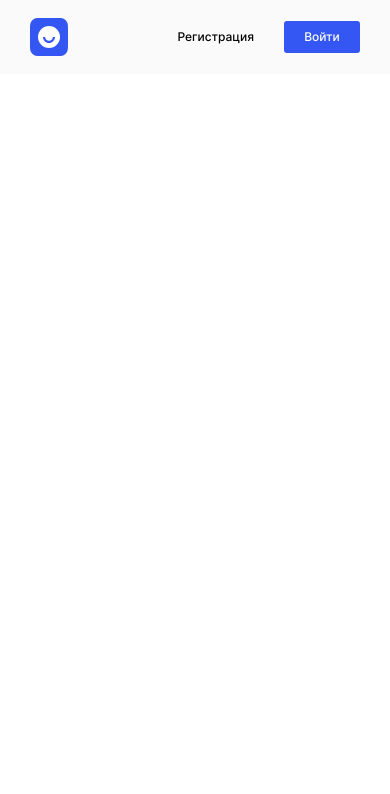
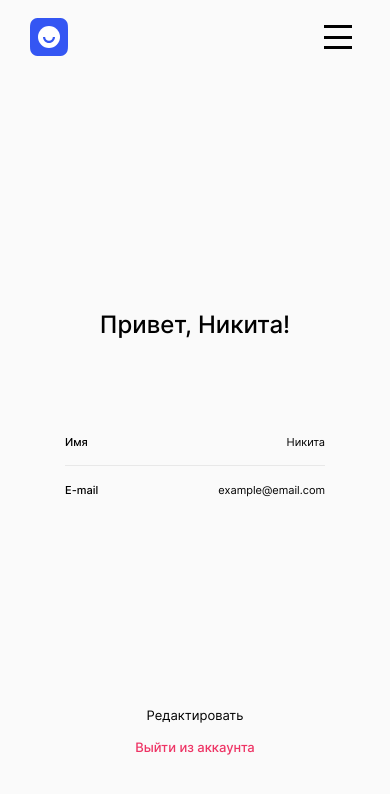
Before and after one commit to OrtiesPN/movies-explorer-frontend_OLD, a React (Create React App) app in the folder movies-explorer/: page /profile in a window 390 px wide. Shown: the top 794 px of the page. Built offline with nearby package versions, Linux system fonts and the light colour scheme.

Commit message:
dev/ feat: do Profile & fix Burger

```diff
--- a/movies-explorer/src/components/App/App.js
+++ b/movies-explorer/src/components/App/App.js
@@ -13,10 +13,12 @@ import AboutProject from '../AboutProject/AboutProject';
 import Techs from '../Techs/Techs';
 import Portfolio from '../Portfolio/Portfolio';
 import Footer from '../Footer/Footer';
+import NotFound from '../NotFound/NotFound';
+import Profile from '../Profile/Profile';
 
 function App() {
-  const [currentUser, setCurrentUser] = useState({});
-  const [loggedIn, setLoggedIn] = useState(false);
+  const [currentUser, setCurrentUser] = useState({name: "Никита", email: "example@email.com"});
+  const [loggedIn, setLoggedIn] = useState(true);
 
   const [isBurgerClicked, setIsBurgerClicked] = useState(false);
 
@@ -68,13 +70,23 @@ function App() {
           <Route
             path="/profile"
             element={
+              <>
               <Header
                 isLoggedIn={loggedIn}
                 isBurgerClicked={isBurgerClicked}
                 onClickBurger={handleBurgerMenuClick}
               />
+              <Profile
+                isLoggedIn={loggedIn}
+                user={currentUser}
+              />
+              </>
             }/>
-          <Route path="*" element={<Navigate to="/" replace />} />
+            <Route
+            path="/404"
+            element={<NotFound />}
+            />
+          <Route path="*" element={<Navigate to="/404" replace />} />
         </Routes>
       </div>
     </div>
--- a/movies-explorer/src/components/Button/Button.css
+++ b/movies-explorer/src/components/Button/Button.css
@@ -18,6 +18,31 @@
 
 .button:hover {
     opacity: 0.8;
+}
+
+.button_type_edit {
+    width: fit-content;
+    color: #000;
+    background: none;
+    border-radius: 0;
+    text-align: center;
+    font-size: 13px;
+    font-style: normal;
+    font-weight: 400;
+    line-height: normal;
+}
+
+.button_type_signout {
+    margin-bottom: 70px;
+    width: fit-content;
+    color: #EE3465;
+    background: none;
+    border-radius: 0;
+    text-align: center;
+    font-size: 13px;
+    font-style: normal;
+    font-weight: 500;
+    line-height: normal;
 }
 
 .button_type_header-signin{
@@ -46,6 +71,7 @@
 .button_type_burger {
     width: 44px;
     height: 44px;
+    padding: 3px 8px;
     background: none;
     display: flex;
     flex-direction: column;
@@ -55,7 +81,7 @@
 }
 
 .button__bar_burger {
-    width: 28px;
+    width: 100%;
     height: 3px;
     flex-shrink: 0;
     background-color: #000;
@@ -78,7 +104,7 @@
 
 .button__bar_burger_clicked:nth-child(1) {
     rotate: 45deg;
-    translate: 0 .75em;
+    translate: 0 .68em;
     transition: ease .4s;
 }
 
@@ -89,7 +115,7 @@
 
 .button__bar_burger_clicked:nth-child(3) {
     rotate: -45deg;
-    translate: 0 -.75em;
+    translate: 0 -.68em;
     transition: ease .4s;
 }
 
@@ -106,4 +132,29 @@
         height: 26px;
         font-size: 10px;
     }
+
+    .button_type_edit{
+        font-size: 12px;
+    }
+
+    .button_type_signout{
+        font-size: 12px;
+    }
+
+    .button_type_burger {
+        position: fixed;
+        top: 7px;
+        right: 9px;
+        width: 40px;
+        height: 43px;
+        padding: 5px 9px;
+    }
+
+    .button__bar_burger_clicked:nth-child(1) {
+        translate: 0 .57em;
+    }
+
+    .button__bar_burger_clicked:nth-child(3) {
+        translate: 0 -.57em;
+    }
 }
--- a/movies-explorer/src/components/Button/Button.js
+++ b/movies-explorer/src/components/Button/Button.js
@@ -1,7 +1,7 @@
 import "./Button.css";
 import userLogo from "../../images/icon__COLOR_icon-main.svg"
 
-export default function Button ({type, isBurgerClicked, onClickBurger}) {
+export default function Button ({type, isBurgerClicked, onClickBurger, titleButton, isValid}) {
     return {
         signinHeader: (
             <button
@@ -33,6 +33,35 @@ export default function Button ({type, isBurgerClicked, onClickBurger}) {
                 <div className={`button__bar_burger ${isBurgerClicked ? "button__bar_burger_clicked" : ""}`}></div>
                 <div className={`button__bar_burger ${isBurgerClicked ? "button__bar_burger_clicked" : ""}`}></div>
             </button>
+        ),
+        logreg: (
+            <button
+                className={`button button_type_login-register ${
+                    !isValid && "button_type_login-register_disabled"}
+                  `}
+                type="submit"
+                aria-labelledby={titleButton}
+            >
+                {titleButton}
+            </button>
+        ),
+        editUser: (
+            <button
+                className="button button_type_edit"
+                type="submit"
+                aria-labelledby={titleButton}
+            >
+                {titleButton}
+            </button>
+        ),
+        signout: (
+            <button
+                className="button button_type_signout"
+                type="button"
+                aria-labelledby={titleButton}
+            >
+                {titleButton}
+            </button>
         )
     }[type];
 }
--- /dev/null
+++ b/movies-explorer/src/components/Form/Form.css
@@ -0,0 +1,32 @@
+.form {
+    margin: 74px 0 16px;
+    width: calc(54vw);
+    min-width: 410px;
+    max-width: 410px;
+    display: flex;
+    flex-direction: column;
+    align-items: center;
+}
+
+.form__title {
+    margin: 0;
+    color: #000;
+    text-align: center;
+    font-size: 24px;
+    font-style: normal;
+    font-weight: 500;
+    line-height: normal;
+}
+
+@media screen and (max-width: 768px) {
+    .form {
+        margin-top: 236px;
+        min-width: 260px;
+    }
+}
+
+@media screen and (max-width: 320px){
+    .form {
+        margin-top: 70px;
+    }
+}
--- /dev/null
+++ b/movies-explorer/src/components/Form/Form.js
@@ -0,0 +1,20 @@
+import "./Form.css";
+import Button from "../Button/Button";
+
+export default function Form({
+  type,
+  name,
+  title,
+  titleButton,
+  isValid = true,
+  onSubmit,
+  children,
+}) {
+  return (
+    <form className={`form form__${type}`} id={`${name}-form`} onSubmit={onSubmit}>
+        <h2 className="form__title">{title}</h2>
+        {children}
+        <Button type={type} titleButton={titleButton} isValid={isValid} />
+      </form>
+  )
+}
--- /dev/null
+++ b/movies-explorer/src/components/Input/Input.css
@@ -0,0 +1,55 @@
+.input {
+    text-align: end;
+    padding: 0;
+    border: none;
+    background-color: inherit;
+    font-weight: 400;
+    line-height: 14px;
+}
+
+.input__label_edit-user {
+    margin-top: 17px;
+    display: flex;
+    justify-content: space-between;
+    width: 100%;
+    color: #000;
+    font-size: 11px;
+    font-style: normal;
+    font-weight: 500;
+    line-height: normal;
+
+}
+
+.input__label_edit-user:first-of-type {
+    margin-top: 123px;
+    padding-bottom: 16px;
+    border-bottom: 1px solid #E8E8E8;
+}
+
+.input__label_edit-user:last-of-type {
+    margin-bottom: 220px;
+}
+
+.input__type_edit-user {
+
+}
+
+@media screen and (max-width: 768px) {
+   .input__label_edit-user:first-of-type {
+        margin-top: 96px;
+    }
+
+    .input__label_edit-user:last-of-type {
+        margin-bottom: 210px;
+    }
+}
+
+@media screen and (max-width: 320px) {
+    .input__label_edit-user:first-of-type {
+         margin-top: 80px;
+     }
+
+     .input__label_edit-user:last-of-type {
+         margin-bottom: 379px;
+     }
+ }
--- /dev/null
+++ b/movies-explorer/src/components/Input/Input.js
@@ -0,0 +1,35 @@
+import './Input.css';
+
+export default function Input ({type, inputLabel, values}) {
+    return {
+        logreg: (
+            <label>
+                <input>
+                </input>
+                <span>
+                    Ошибка
+                </span>
+            </label>
+        ),
+        editUser: (
+            <label className='input__label_edit-user'>
+                {inputLabel}
+                <input
+                    className='input inpunt_type_edit-user'
+                    name={inputLabel === "Имя" ? "user_name" : inputLabel === "E-mail" ? "user-email" : "user-password" }
+                    type={inputLabel === "Имя" ? "text" : inputLabel === "E-mail" ? "email" : "password" }
+                    placeholder={inputLabel === "Имя" ? "Имя" : inputLabel === "E-mail" ? "E-mail" : "Пароль" }
+                    required
+                    value={values}
+                    readOnly
+                >
+                </input>
+            </label>
+        ),
+        search: (
+            <label>
+                <input>
+                </input>
+            </label>
+        ),}[type]
+}
--- a/movies-explorer/src/components/Navigation/Navigation.css
+++ b/movies-explorer/src/components/Navigation/Navigation.css
@@ -90,7 +90,7 @@
 }
 
 .navigation__link_mobile {
-    font-size: 22px;
+    font-size: 18px;
     font-weight: 500;
     line-height: normal;
 }
@@ -112,10 +112,6 @@
     .navigation__list_user_mobile {
         width: 100%;
     }
-
-    .navigation__link_mobile {
-        font-size: 18px;
-    }
 }
 
 @media screen and (max-width: 320px) {
@@ -126,4 +122,16 @@
     .navigation__link_guest {
         font-size: 10px;
     }
+
+    .navigation__item_mobile:first-child {
+        margin-top: 145px;
+    }
+
+    .navigation__item_mobile:last-child {
+        margin-top: 419px;
+    }
+
+    .navigation__list_user_mobile {
+        gap: 25px;
+    }
 }
--- /dev/null
+++ b/movies-explorer/src/components/NotFound/NotFound.css
@@ -0,0 +1,65 @@
+.notfound {
+    /* background-color: #FFF; */
+    height: 100vh;
+    display: flex;
+    flex-direction: column;
+    align-items: center;
+}
+
+.notfound__title {
+    margin: 246px 0 0;
+    color: #000;
+    text-align: center;
+    font-size: 140px;
+    font-style: normal;
+    font-weight: 400;
+    line-height: normal;
+}
+
+.notfound__caption {
+    margin: 4px 0 184px;
+    color: #000;
+    text-align: center;
+    font-size: 16px;
+    font-style: normal;
+    font-weight: 400;
+    line-height: normal;
+}
+
+.notfound__link {
+    color: #3456F3;
+    text-align: center;
+    text-decoration: none;
+    font-size: 14px;
+    font-style: normal;
+    font-weight: 400;
+    line-height: normal;
+    transition: opacity .4s ease;
+}
+
+.notfound__link:hover {
+    opacity: .7;
+    cursor: pointer;
+}
+
+@media screen and (max-width: 768px){
+    .notfound__title {
+        margin-top: 407px;
+    }
+}
+
+@media screen and (max-width: 320px){
+    .notfound__title {
+        margin-top: 329px;
+        font-size: 80px;
+    }
+
+    .notfound__caption {
+        margin: 9px 0 284px;
+        font-size: 14px;
+    }
+
+    .notfound__link {
+        font-size: 12px;
+    }
+}
--- /dev/null
+++ b/movies-explorer/src/components/NotFound/NotFound.js
@@ -0,0 +1,12 @@
+import { Link } from "react-router-dom";
+import "./NotFound.css";
+
+export default function NotFound () {
+    return (
+        <section className="notfound">
+            <h2 className="notfound__title">404</h2>
+            <p className="notfound__caption">Страница не найдена</p>
+            <Link exact to="/" className="notfound__link">Назад</Link>
+        </section>
+    )
+}
--- a/movies-explorer/src/components/Profile/Profile.css
+++ b/movies-explorer/src/components/Profile/Profile.css
@@ -0,0 +1,6 @@
+.profile {
+    height: 100vh;
+    display: flex;
+    flex-direction: column;
+    align-items: center;
+}
--- a/movies-explorer/src/components/Profile/Profile.js
+++ b/movies-explorer/src/components/Profile/Profile.js
@@ -0,0 +1,28 @@
+import { Link } from "react-router-dom";
+import "./Profile.css";
+import Form from "../Form/Form";
+import Input from "../Input/Input";
+import Button from "../Button/Button";
+
+export default function Profile ({user, isLoggedIn}) {
+    function handleSubmit(evt) {
+        evt.preventDefault();
+    }
+    return (
+        <section className="profile">
+            {/* <h2 className="profile__title">{`Привет ${user.name}!`}</h2> */}
+            <Form
+                type={"editUser"}
+                name={"account"}
+                title={`Привет, ${user.name}!`}
+                titleButton={"Редактировать"}
+                isValid={"true"}
+                onSubmit={handleSubmit}
+            >
+                <Input type={"editUser"} values={user.name} inputLabel={"Имя"}/>
+                <Input type={"editUser"} values={user.email} inputLabel={"E-mail"}/>
+            </Form>
+            <Button type={"signout"} titleButton={"Выйти из аккаунта"} />
+        </section>
+    )
+}
```
